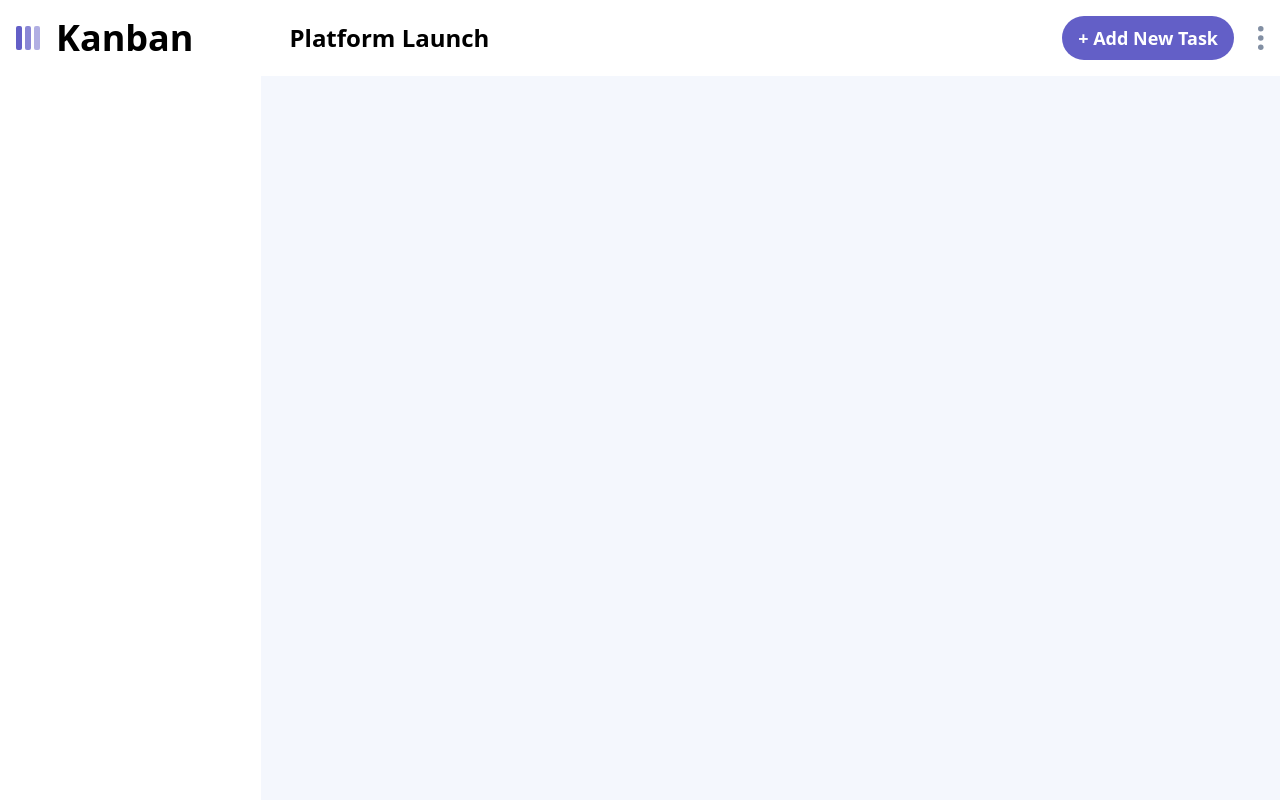
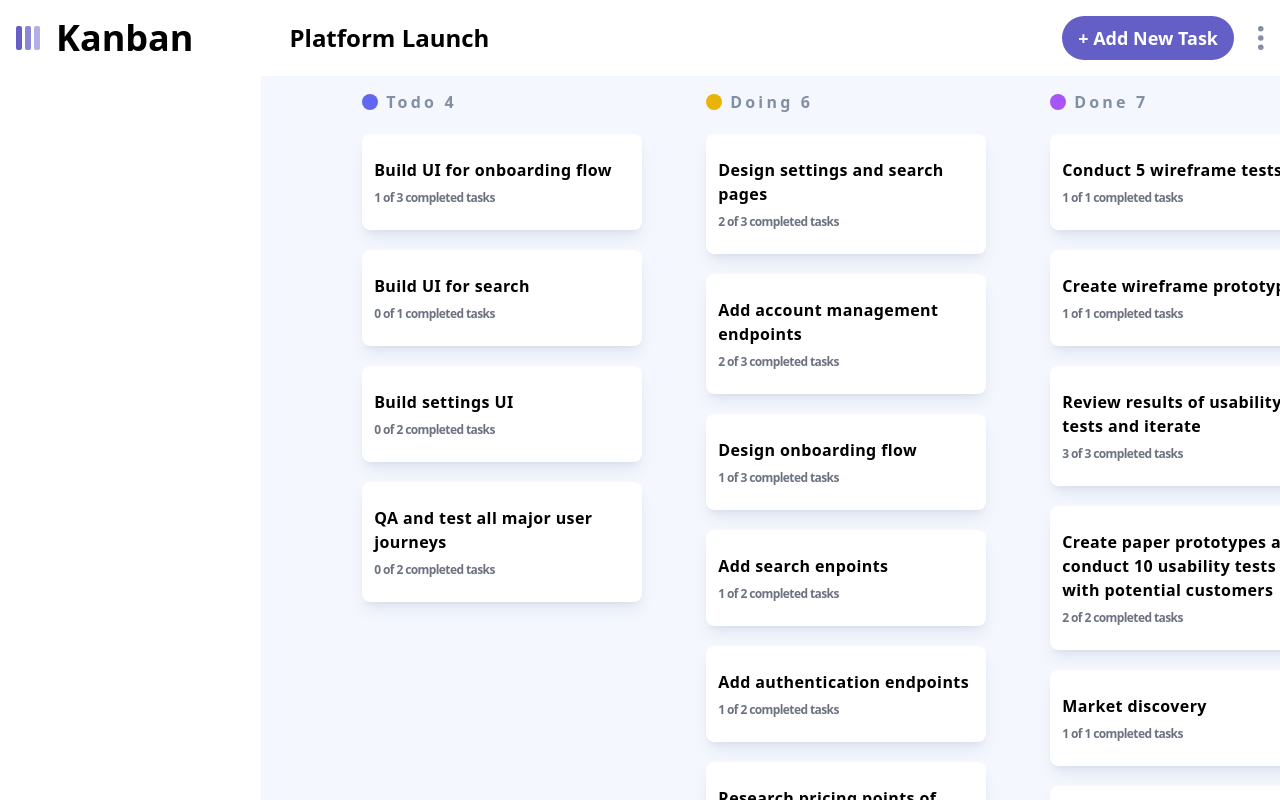
Before and after one commit to mnjccl/-react--kanban, a React (Vite) app: page / in a window 1280 px wide. Built offline with nearby package versions, Linux system fonts and the light colour scheme.

Commit message:
Rewrite lost code for column component - failed commit

```diff
--- a/src/components/Column.tsx
+++ b/src/components/Column.tsx
@@ -1,8 +1,13 @@
-import { useState } from "react";
+import { useEffect, useMemo, useState } from "react";
 import { useDispatch, useSelector } from "react-redux";
+import { shuffle } from "lodash";
+
+import { Board } from "../types";
+import Task from "./Task";
 
 function Column({ colIndex }: { colIndex: number }) {
-  const colors = [
+  const colors = useMemo(
+    () => [
       "bg-red-500",
       "bg-orange-500",
       "bg-blue-500",
@@ -12,14 +17,33 @@ function Column({ colIndex }: { colIndex: number }) {
       "bg-yellow-500",
       "bg-pink-500",
       "bg-sky-500",
-  ];
+    ],
+    []
+  );
   const [color, setColor] = useState("");
 
   const dispatch = useDispatch();
-  const boards = useSelector((state) => state.boards);
-  const board = boards.find((board) => board.isActive);
-  const col = board;
-  return <div>Column</div>;
+  const boards = useSelector((state: { boards: Board[] }) => state.boards);
+  const board = boards.find((board: Board) => board.isActive);
+  const columns = board?.columns;
+  const col = columns?.find((_, index) => index === colIndex);
+
+  useEffect(() => {
+    const shuffledColor = shuffle(colors).pop() || "";
+    setColor(shuffledColor);
+  }, [dispatch, colors]);
+
+  return (
+    <div className="scrollbar-hide mx-5 pt-[90px] min-w-[280px]">
+      <div className="font-semibold flex items-center gap-2 tracking-widest md:tracking-[.2em] text-[#828fa3]">
+        <div className={`rounded-full w-4 h-4 ${color}`} /> {col?.name}{" "}
+        {col?.tasks.length}
+      </div>
+      {col?.tasks.map((_, index) => (
+        <Task key={index} taskIndex={index} colIndex={colIndex} />
+      ))}
+    </div>
+  );
 }
 
 export default Column;
```
Lines whose indentation alone changed are shown as unchanged.
